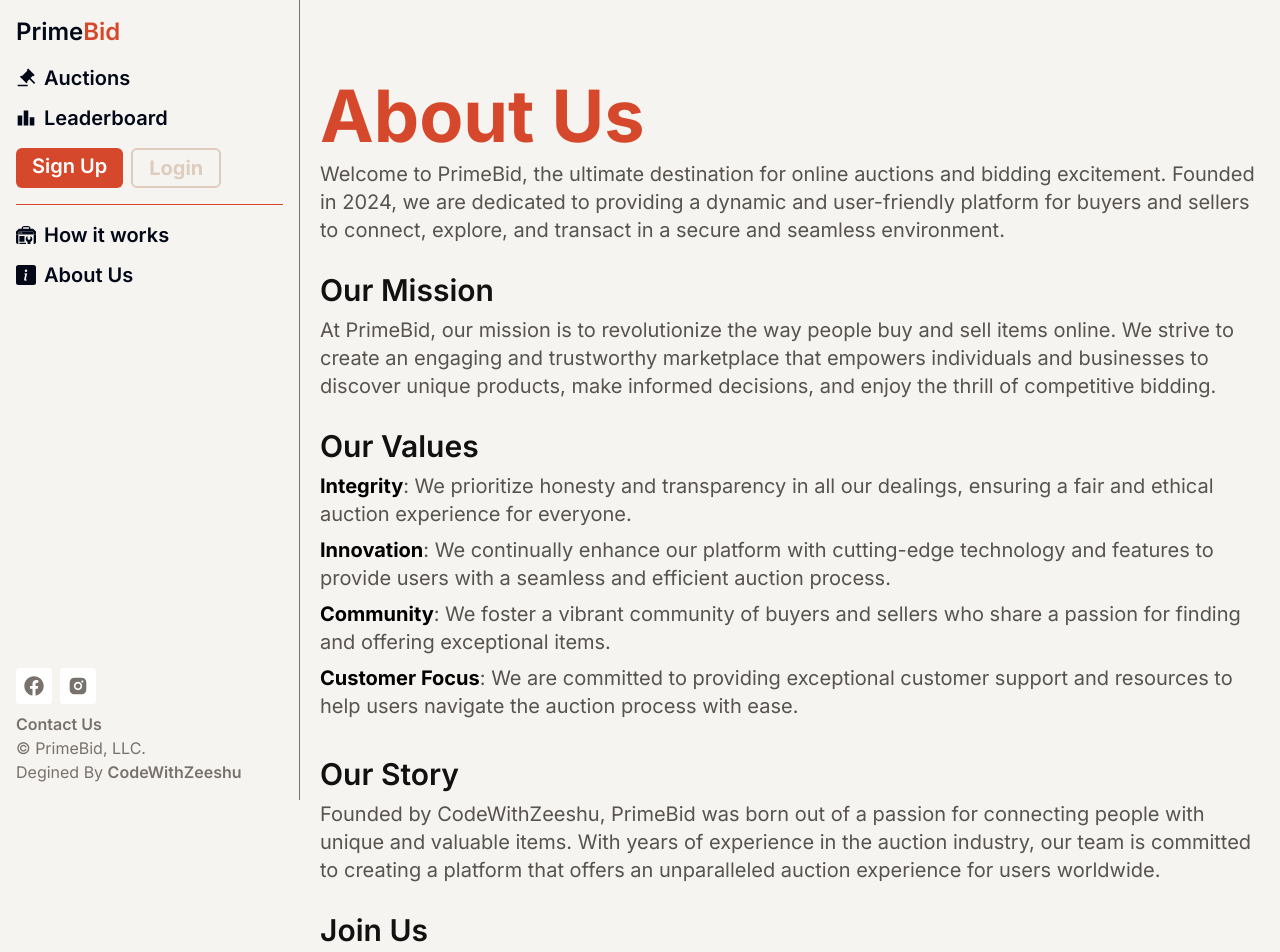
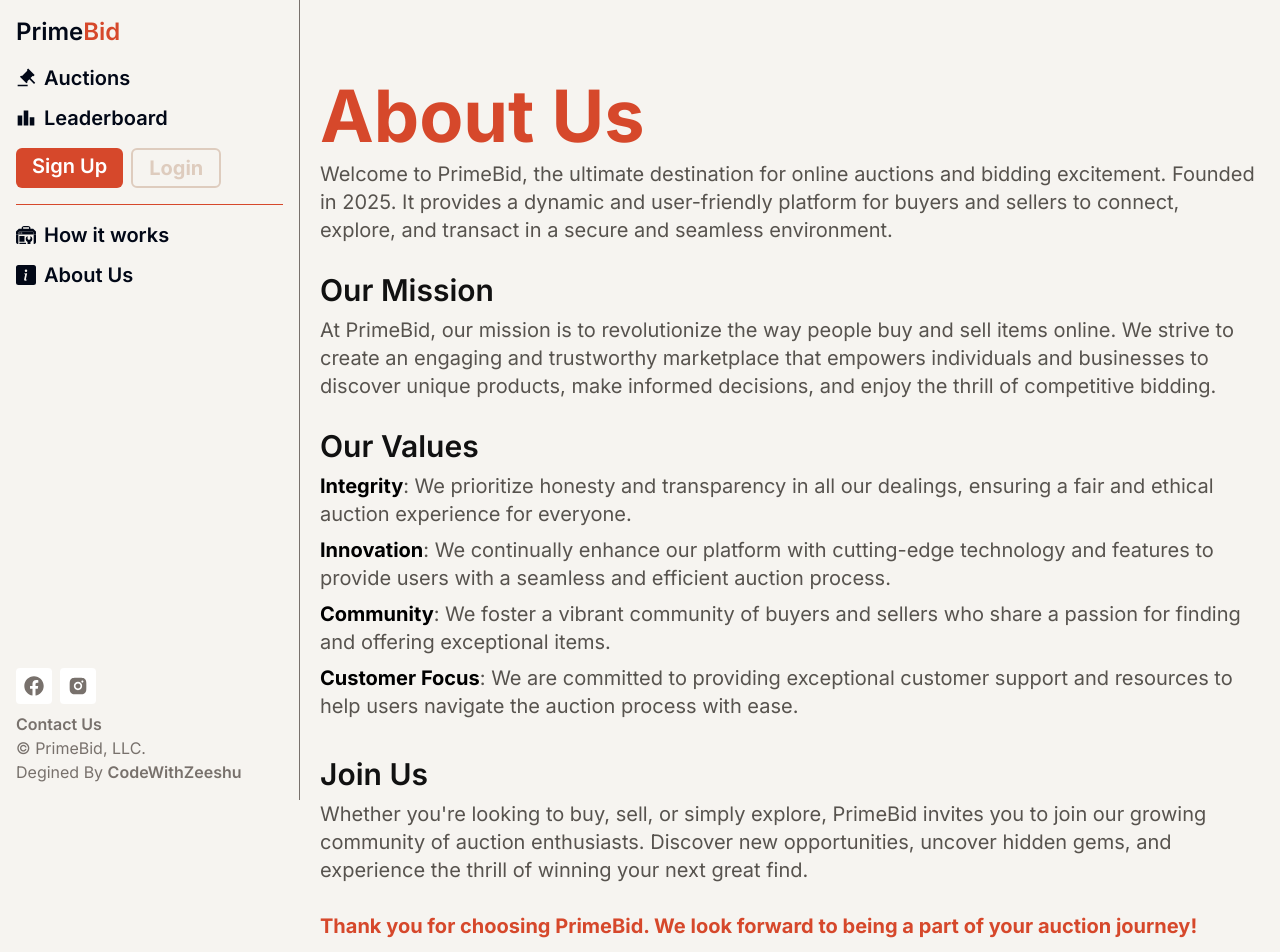
Before and after one commit to PriyaVajram/MERN_Auction_Project, a React (Vite) app in the folder frontend/: page /about in a window 1280 px wide. Shown: the top 952 px of the page. Built offline with nearby package versions, Linux system fonts and the light colour scheme; no server answers.

Commit message:
Updated file

```diff
--- a/frontend/src/pages/About.jsx
+++ b/frontend/src/pages/About.jsx
@@ -39,8 +39,7 @@ const About = () => {
           </h1>
           <p className="text-xl text-stone-600">
             Welcome to PrimeBid, the ultimate destination for online auctions
-            and bidding excitement. Founded in 2024, we are dedicated to
-            providing a dynamic and user-friendly platform for buyers and
+            and bidding excitement. Founded in 2025. It provides a dynamic and user-friendly platform for buyers and
             sellers to connect, explore, and transact in a secure and seamless
             environment.
           </p>
@@ -76,20 +75,10 @@ const About = () => {
             })}
           </ul>
         </div>
-        <div>
-          <h3
-            className={`text-[#111] text-xl font-semibold mb-2 min-[480px]:text-xl md:text-2xl lg:text-3xl`}
-          >
-            Our Story
-          </h3>
-          <p className="text-xl text-stone-600">
-            Founded by CodeWithZeeshu, PrimeBid was born out of a passion for
-            connecting people with unique and valuable items. With years of
-            experience in the auction industry, our team is committed to
-            creating a platform that offers an unparalleled auction experience
-            for users worldwide.
-          </p>
-        </div>
+
+
+
+
         <div>
           <h3
             className={`text-[#111] text-xl font-semibold mb-2 min-[480px]:text-xl md:text-2xl lg:text-3xl`}
```
